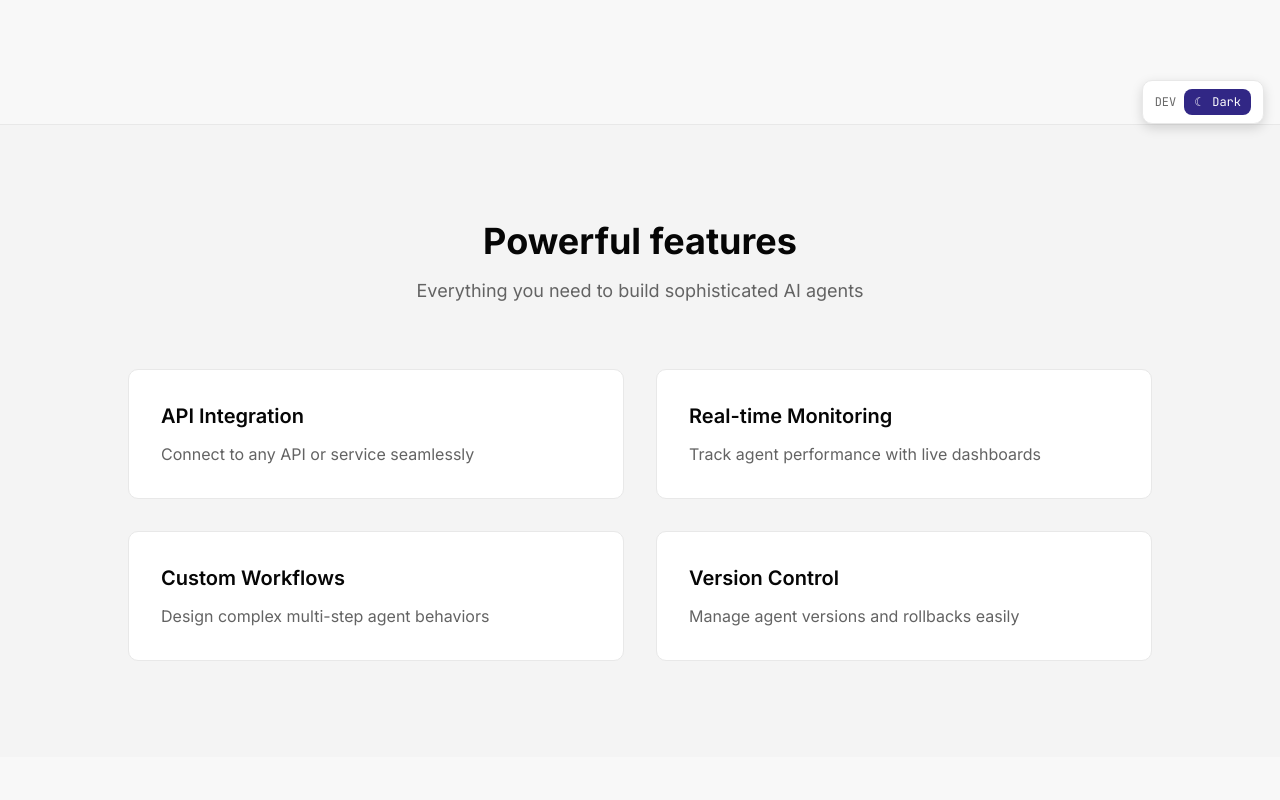
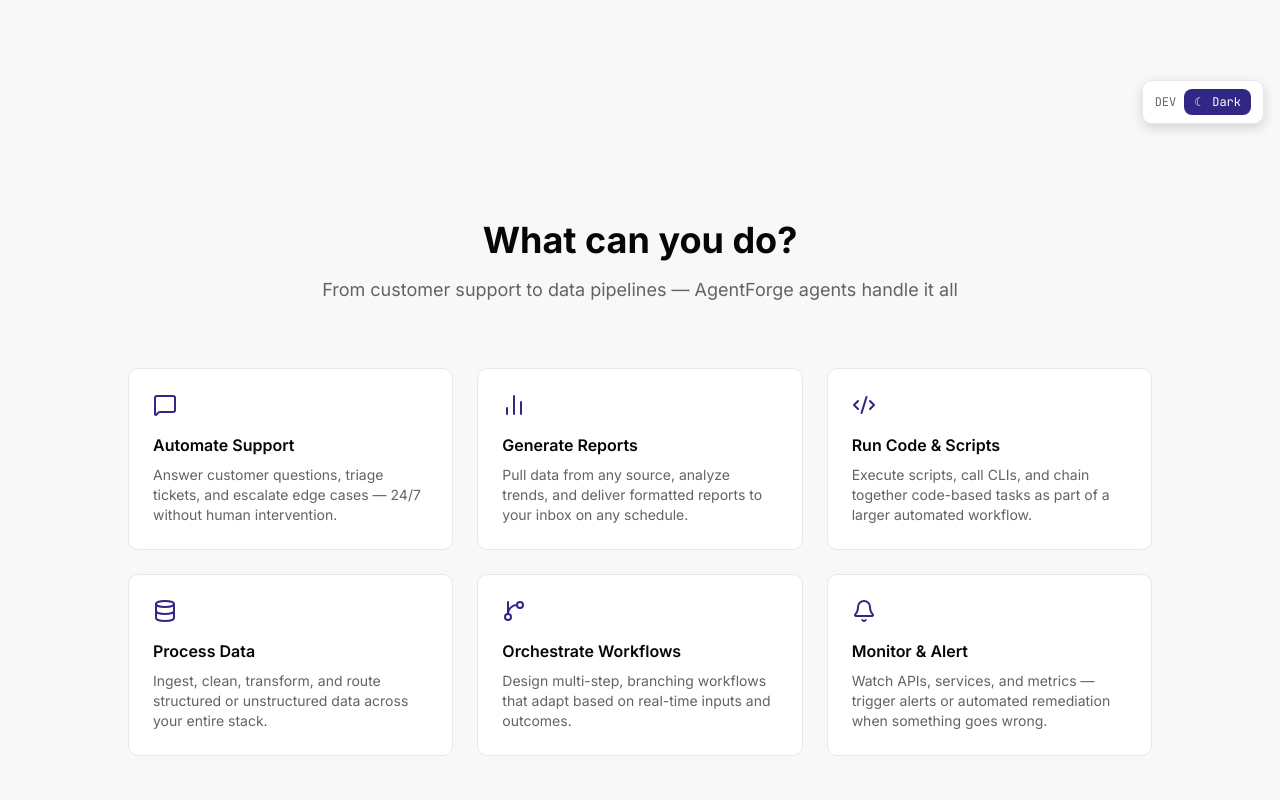
Before and after one commit to launchopstech/agent-forge, a Next.js app: page / in a window 1280 px wide. Shown: the part 660-1460 px from the top of the page. Built offline with nearby package versions, Linux system fonts and the light colour scheme; no server answers.

Commit message:
feat: add 'What can you do?' capabilities section to marketing landing page
Co-authored-by: bomatronix <135352619+bomatronix@users.noreply.github.com>

```diff
--- a/src/app/(marketing)/page.tsx
+++ b/src/app/(marketing)/page.tsx
@@ -2,7 +2,7 @@
 
 import Link from 'next/link'
 import { Button } from '@/components/ui/button'
-import { ArrowRight, Zap, Brain, Shield } from 'lucide-react'
+import { ArrowRight, Zap, Brain, Shield, MessageSquare, BarChart2, Code2, Database, GitBranch, Bell } from 'lucide-react'
 import { useUser } from '@/hooks/use-user'
 
 export default function HomePage() {
@@ -65,6 +65,59 @@ export default function HomePage() {
             <Shield className="h-6 w-6 text-primary" />
             <p className="mt-4 font-semibold text-foreground">Enterprise Security</p>
             <p className="mt-2 text-sm text-muted-foreground">SOC 2 compliant infrastructure</p>
+          </div>
+        </div>
+      </section>
+
+      {/* Capabilities Section */}
+      <section id="capabilities" className="px-6 py-24 sm:px-8">
+        <div className="mx-auto max-w-5xl">
+          <div className="text-center">
+            <h2 className="text-4xl font-bold text-foreground">What can you do?</h2>
+            <p className="mt-4 text-lg text-muted-foreground">
+              From customer support to data pipelines — AgentForge agents handle it all
+            </p>
+          </div>
+
+          <div className="mt-16 grid gap-6 sm:grid-cols-2 lg:grid-cols-3">
+            {[
+              {
+                icon: MessageSquare,
+                title: 'Automate Support',
+                desc: 'Answer customer questions, triage tickets, and escalate edge cases — 24/7 without human intervention.',
+              },
+              {
+                icon: BarChart2,
+                title: 'Generate Reports',
+                desc: 'Pull data from any source, analyze trends, and deliver formatted reports to your inbox on any schedule.',
+              },
+              {
+                icon: Code2,
+                title: 'Run Code & Scripts',
+                desc: 'Execute scripts, call CLIs, and chain together code-based tasks as part of a larger automated workflow.',
+              },
+              {
+                icon: Database,
+                title: 'Process Data',
+                desc: 'Ingest, clean, transform, and route structured or unstructured data across your entire stack.',
+              },
+              {
+                icon: GitBranch,
+                title: 'Orchestrate Workflows',
+                desc: 'Design multi-step, branching workflows that adapt based on real-time inputs and outcomes.',
+              },
+              {
+                icon: Bell,
+                title: 'Monitor & Alert',
+                desc: 'Watch APIs, services, and metrics — trigger alerts or automated remediation when something goes wrong.',
+              },
+            ].map(({ icon: Icon, title, desc }) => (
+              <div key={title} className="rounded-lg border border-border bg-card p-6">
+                <Icon className="h-6 w-6 text-primary" />
+                <h3 className="mt-4 font-semibold text-foreground">{title}</h3>
+                <p className="mt-2 text-sm text-muted-foreground">{desc}</p>
+              </div>
+            ))}
           </div>
         </div>
       </section>
--- a/src/config/nav.ts
+++ b/src/config/nav.ts
@@ -1,6 +1,7 @@
 import type { NavGroup, NavItem } from '@/types'
 
 export const marketingNavItems: NavItem[] = [
+  { label: 'Capabilities', href: '#capabilities' },
   { label: 'Features', href: '#features' },
   { label: 'Benefits', href: '#benefits' },
   { label: 'Pricing', href: '#pricing' },
@@ -33,6 +34,7 @@ export const footerNavColumns: Array<{ heading: string; items: NavItem[] }> = [
   {
     heading: 'Product',
     items: [
+      { label: 'Capabilities', href: '#capabilities' },
       { label: 'Features', href: '#features' },
       { label: 'Pricing', href: '#pricing' },
       { label: 'Security', href: '#security' },
```
